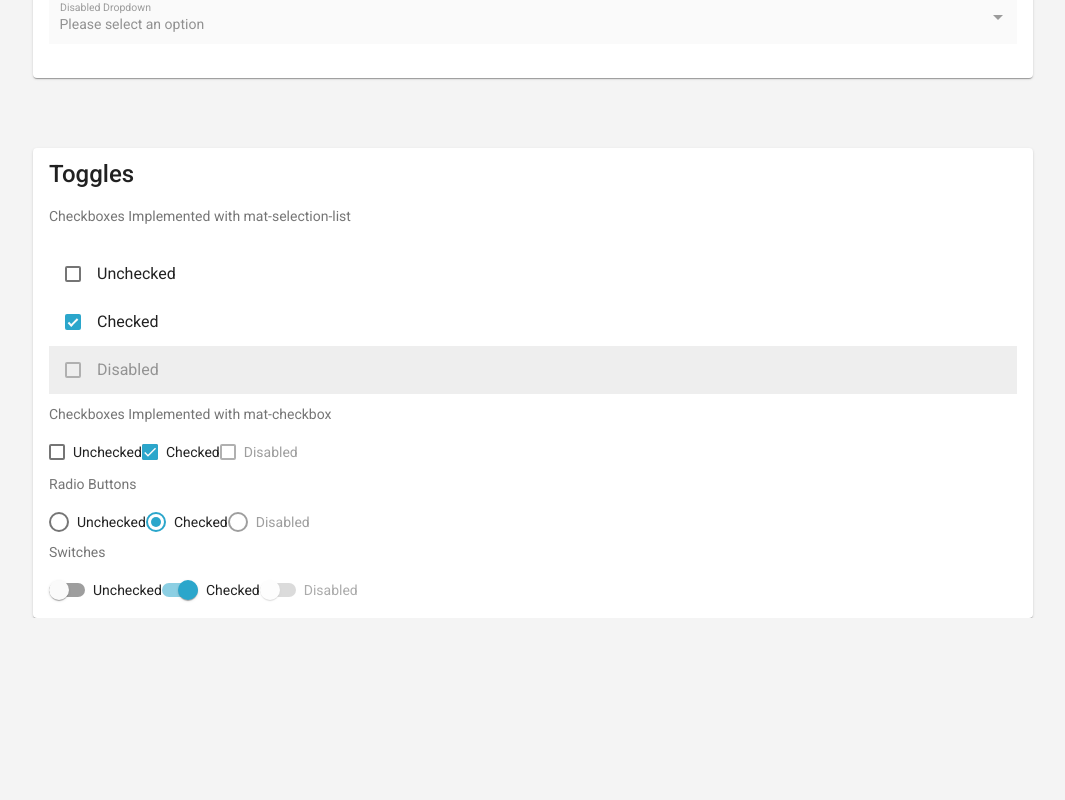
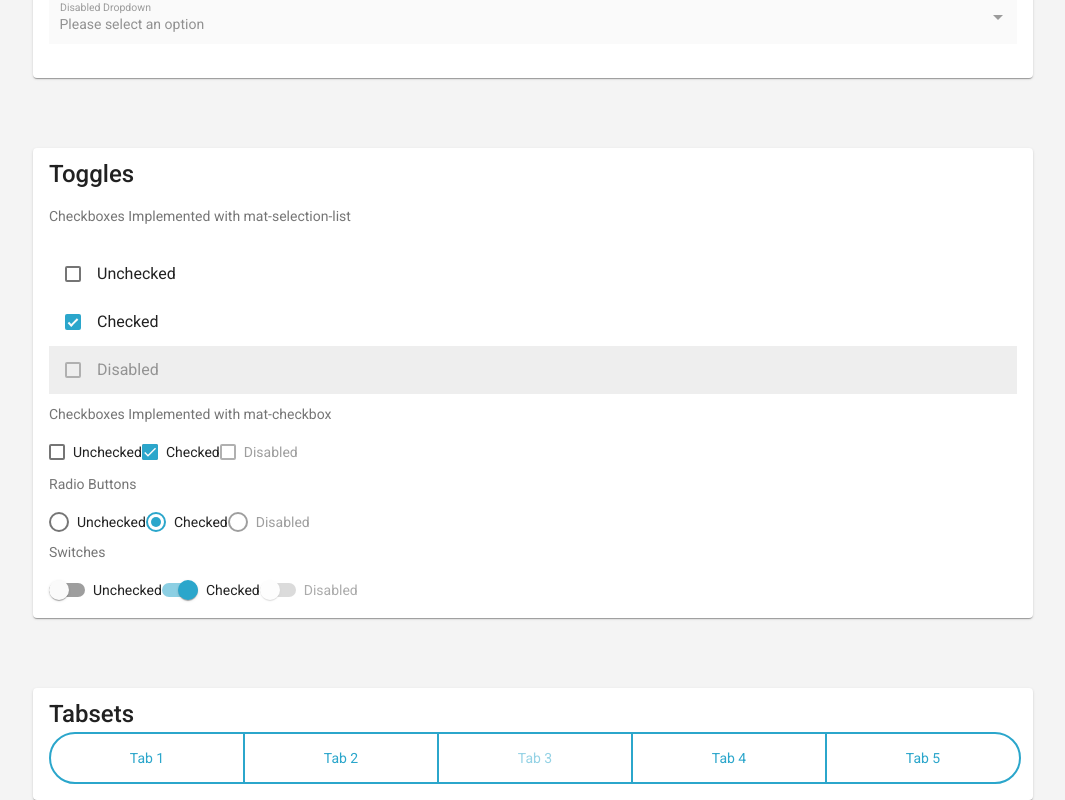
Before and after one commit to sharonchang1/rev-angular-material-theming, an Angular app: page / in a window 1280 px wide. Shown: the part 1599-2399 px from the top of the page, without its empty margins (107-1172 px from the left). Before the commit the page ends 2217 px from the top, so only its background shows below. Built offline with nearby package versions, Linux system fonts and the light colour scheme; a web font is replaced by a local one.

Commit message:
added promo styled tabsets

```diff
--- a/src/app/app.component.html
+++ b/src/app/app.component.html
@@ -200,6 +200,19 @@
     </mat-card-content>
   </mat-card>
 
+  <mat-card>
+    <mat-card-title>Tabsets</mat-card-title>
+    <mat-card-content>
+      <mat-button-toggle-group>
+        <mat-button-toggle value="tab-1">Tab 1</mat-button-toggle>
+        <mat-button-toggle value="tab-2" selected>Tab 2</mat-button-toggle>
+        <mat-button-toggle value="tab-3" disabled id="disabled">Tab 3</mat-button-toggle>
+        <mat-button-toggle value="tab-4">Tab 4</mat-button-toggle>
+        <mat-button-toggle value="tab-5">Tab 5</mat-button-toggle>
+      </mat-button-toggle-group>
+    </mat-card-content>
+  </mat-card>
+
 </div>
 
 <router-outlet></router-outlet>
--- a/src/app/app.module.ts
+++ b/src/app/app.module.ts
@@ -16,6 +16,7 @@ import { MatSelectModule } from '@angular/material/select';
 import { MatCheckboxModule } from '@angular/material/checkbox';
 import { MatRadioModule } from '@angular/material/radio';
 import { MatSlideToggleModule } from '@angular/material/slide-toggle';
+import { MatButtonToggleModule } from '@angular/material/button-toggle';
 
 import { MatFormFieldModule } from '@angular/material/form-field';
 import { MatListModule } from '@angular/material/list';
@@ -39,6 +40,7 @@ import { MatListModule } from '@angular/material/list';
     MatCheckboxModule,
     MatRadioModule,
     MatSlideToggleModule,
+    MatButtonToggleModule,
 
     MatFormFieldModule,
     MatListModule
--- a/src/custom-theme.scss
+++ b/src/custom-theme.scss
@@ -164,11 +164,62 @@ $angular-material-theme-warn: mat-palette($mat-red);
 // Create the theme object (a Sass map containing all of the palettes).
 $angular-material-theme-theme: mat-light-theme($angular-material-theme-primary, $angular-material-theme-accent, $angular-material-theme-warn);
 
+@mixin theme-mixin($app-theme) {
+  $primary: map-get($app-theme, primary);
+
+  mat-button-toggle-group.mat-button-toggle-group.mat-button-toggle-group-appearance-standard {
+    // background-color:mat-color($primary);
+    border-color: mat-color($primary);
+    border-width: 2px;
+    border-radius: 50px;
+    width: 100%;
+    mat-button-toggle {
+      border-color: mat-color($primary);
+      color: mat-color($primary);
+      background-color: transparent;
+      flex-grow: 1;
+      & + .mat-button-toggle {
+        border-color: mat-color($primary);
+        border-width: 2px;
+      }
+      button {
+        border-color: mat-color($primary);
+      }
+      &.mat-button-toggle-disabled.mat-button-toggle-appearance-standard {
+        z-index: 1;
+        button {
+          opacity: .5;
+        }
+        &.cdk-focused.cdk-mouse-focused {
+          outline-color: transparent;
+          -webkit-tap-highlight-color: transparent;
+        }
+      }
+    }
+    .mat-button-toggle-checked {
+      background-color: mat-color($primary);
+      .mat-button-toggle-label-content {
+        color: #FFFFFF;
+      }
+    }
+  }
+
+  // .mat-button-toggle-checked {
+  //   background-color: mat-color($primary);
+  //   font-weight: bold;
+  //
+  //   .mat-button-toggle-label-content{
+  //       color: #FFFFFF;
+  //   }
+  // }
+}
+
 // Include theme styles for core and each component used in your app.
 // Alternatively, you can import and @include the theme mixins for each component
 // that you are using.
 // @include angular-material-theme($angular-material-theme-theme);
 @include angular-material-theme($rev-theme);
+@include theme-mixin($rev-theme);
 
 html, body { height: 100%; }
 body { margin: 0; font-family: Roboto, "Helvetica Neue", sans-serif; }
--- a/src/styles.sass
+++ b/src/styles.sass
@@ -41,16 +41,13 @@ mat-card-subtitle
   .mat-form-field-disabled
     opacity: .5
   .mat-form-field-flex
-    // box-sizing: border-box
     background-color: transparent
   .mat-form-field-type-mat-input
     .mat-form-field-flex
       box-shadow: inset 0px 1px 3px 0px rgba( 133, 160, 171 ,1 )
-      // border: solid 1px $promo-blue
       border-radius: 0px
   .mat-form-field-type-mat-select
     .mat-form-field-flex
-      // outline: solid 1px $promo-blue
       border: solid 1px $promo-blue
       border-radius: 5px
 
```
